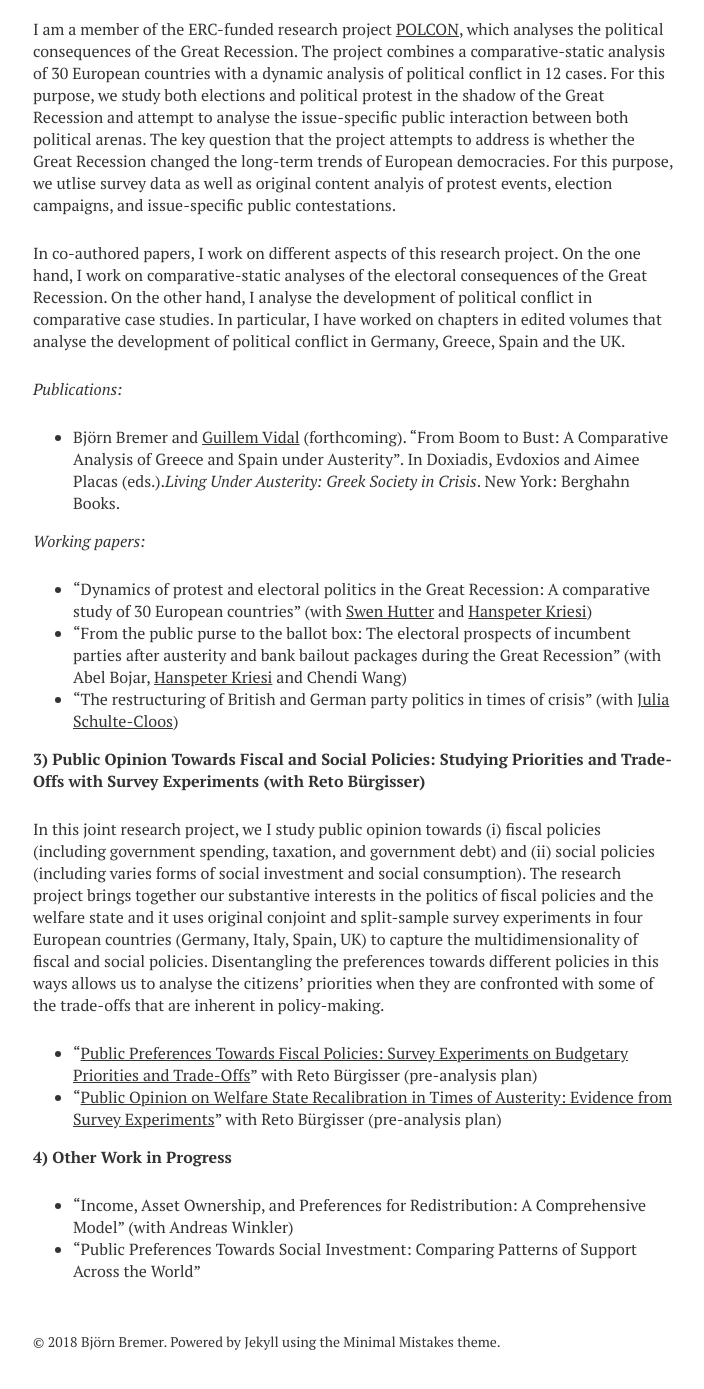
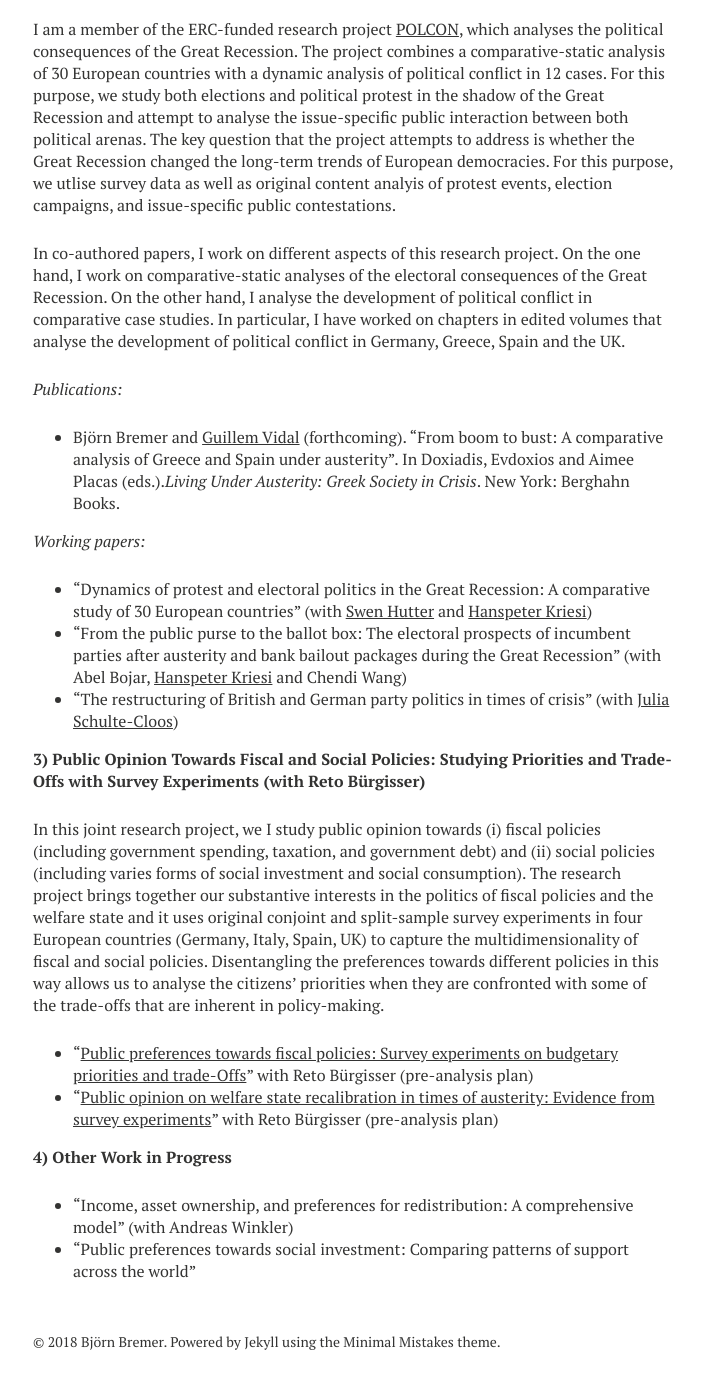
Before and after one commit to bjoernbremer/bjoernbremer.github.io, a Jekyll site: the page built from research/index.md, in a window 1280 px wide and 1400 px high, scrolled down 1372 px. Shown: the top 1389 px of the window, without its empty margins (287-991 px from the left). Built offline with Jekyll 4.4.1, drawn with Linux system fonts in a browser that asks for light colours; nearby versions of some CDN libraries; some of the changed text lies outside the part shown.

Commit message:
update website

```diff
--- a/research/index.md
+++ b/research/index.md
@@ -19,13 +19,13 @@ Austerity has come to define the post-crisis European political economy as the p
 
 *Publications:*
 
-* [The Missing Left? Economic Crisis and the Programmatic Response of Social Democratic Parties in Europe](http://journals.sagepub.com/doi/abs/10.1177/1354068817740745). *Party Politics*. 24(1):23-38. <br/>
+* [The missing left? Economic crisis and the programmatic response of social democratic parties in Europe](http://journals.sagepub.com/doi/abs/10.1177/1354068817740745). *Party Politics*. 24(1):23-38. <br/>
 [Pre-print version]({{ site.url }}/documents/publications/Bremer_MissingLeft_12_2017.pdf) / [online appendix]({{ site.url }}/documents/publications/Bremer_MissingLeft_appendix_12_2017.pdf) / [replication material](https://dataverse.harvard.edu/dataset.xhtml?persistentId=doi:10.7910/DVN/LBO6KC)
 
 *Working papers:*
 
-* "The Ideational Foundations of Social Democratic Austerity" (with Sean McDaniel)
-* "The Political Economy of the SPD Reconsidered: Evidence from the Great Recession"
+* "The ideational foundations of social democratic austerity" (with Sean McDaniel)
+* "The political economy of the SPD Reconsidered: Evidence from the Great Recession"
 
 **2) The Political Consequences of the Great Recession**
 
@@ -35,7 +35,7 @@ In co-authored papers, I work on different aspects of this research project. On
 
 *Publications:*
 
-* Björn Bremer and [Guillem Vidal](http://guillemvidal.eu/) (forthcoming). "From Boom to Bust: A Comparative Analysis of Greece and Spain under Austerity". In Doxiadis, Evdoxios and Aimee Placas (eds.).*[Living Under Austerity: Greek Society in Crisis](http://www.berghahnbooks.com/title/DoxiadisLiving)*. New York: Berghahn Books.
+* Björn Bremer and [Guillem Vidal](http://guillemvidal.eu/) (forthcoming). "From boom to bust: A comparative analysis of Greece and Spain under austerity". In Doxiadis, Evdoxios and Aimee Placas (eds.).*[Living Under Austerity: Greek Society in Crisis](http://www.berghahnbooks.com/title/DoxiadisLiving)*. New York: Berghahn Books.
 
 *Working papers:*
 
@@ -46,12 +46,12 @@ Recession: A comparative study of 30 European countries" (with [Swen Hutter](htt
 
 **3) Public Opinion Towards Fiscal and Social Policies: Studying Priorities and Trade-Offs with Survey Experiments (with Reto Bürgisser)**
 
-In this joint research project, we I study public opinion towards (i) fiscal policies (including government spending, taxation, and government debt) and (ii) social policies (including varies forms of social investment and social consumption). The research project brings together our substantive interests in the politics of fiscal policies and the welfare state and it uses original conjoint and split-sample survey experiments in four European countries (Germany, Italy, Spain, UK) to capture the multidimensionality of fiscal and social policies. Disentangling the preferences towards different policies in this ways allows us to analyse the citizens' priorities when they are confronted with some of the trade-offs that are inherent in policy-making.
+In this joint research project, we I study public opinion towards (i) fiscal policies (including government spending, taxation, and government debt) and (ii) social policies (including varies forms of social investment and social consumption). The research project brings together our substantive interests in the politics of fiscal policies and the welfare state and it uses original conjoint and split-sample survey experiments in four European countries (Germany, Italy, Spain, UK) to capture the multidimensionality of fiscal and social policies. Disentangling the preferences towards different policies in this way allows us to analyse the citizens' priorities when they are confronted with some of the trade-offs that are inherent in policy-making.
 
-* "[Public Preferences Towards Fiscal Policies: Survey Experiments on Budgetary Priorities and Trade-Offs]({{ site.url }}/documents/publications/BremerBurgisser_PreAnalysisPlan_PublicOpinionOnWelfareStateRecalibration.pdf)" with Reto Bürgisser (pre-analysis plan)
-* "[Public Opinion on Welfare State Recalibration in Times of Austerity: Evidence from Survey Experiments]({{ site.url }}/documents/publications/BremerBurgisser_PreAnalysisPlan_PublicOpinionOnWelfareStateRecalibration.pdf)" with Reto Bürgisser (pre-analysis plan)
+* "[Public preferences towards fiscal policies: Survey experiments on budgetary priorities and trade-Offs]({{ site.url }}/documents/publications/BremerBurgisser_PreAnalysisPlan_PublicOpinionOnWelfareStateRecalibration.pdf)" with Reto Bürgisser (pre-analysis plan)
+* "[Public opinion on welfare state recalibration in times of austerity: Evidence from survey experiments]({{ site.url }}/documents/publications/BremerBurgisser_PreAnalysisPlan_PublicOpinionOnWelfareStateRecalibration.pdf)" with Reto Bürgisser (pre-analysis plan)
 
 **4) Other Work in Progress**
 
-* "Income, Asset Ownership, and Preferences for Redistribution: A Comprehensive Model" (with Andreas Winkler)
-* "Public Preferences Towards Social Investment: Comparing Patterns of Support Across the World"
+* "Income, asset ownership, and preferences for redistribution: A comprehensive model" (with Andreas Winkler)
+* "Public preferences towards social investment: Comparing patterns of support across the world"
```
Also changed, not shown: publications/index.md (+5 -5 lines), 1 other file.
